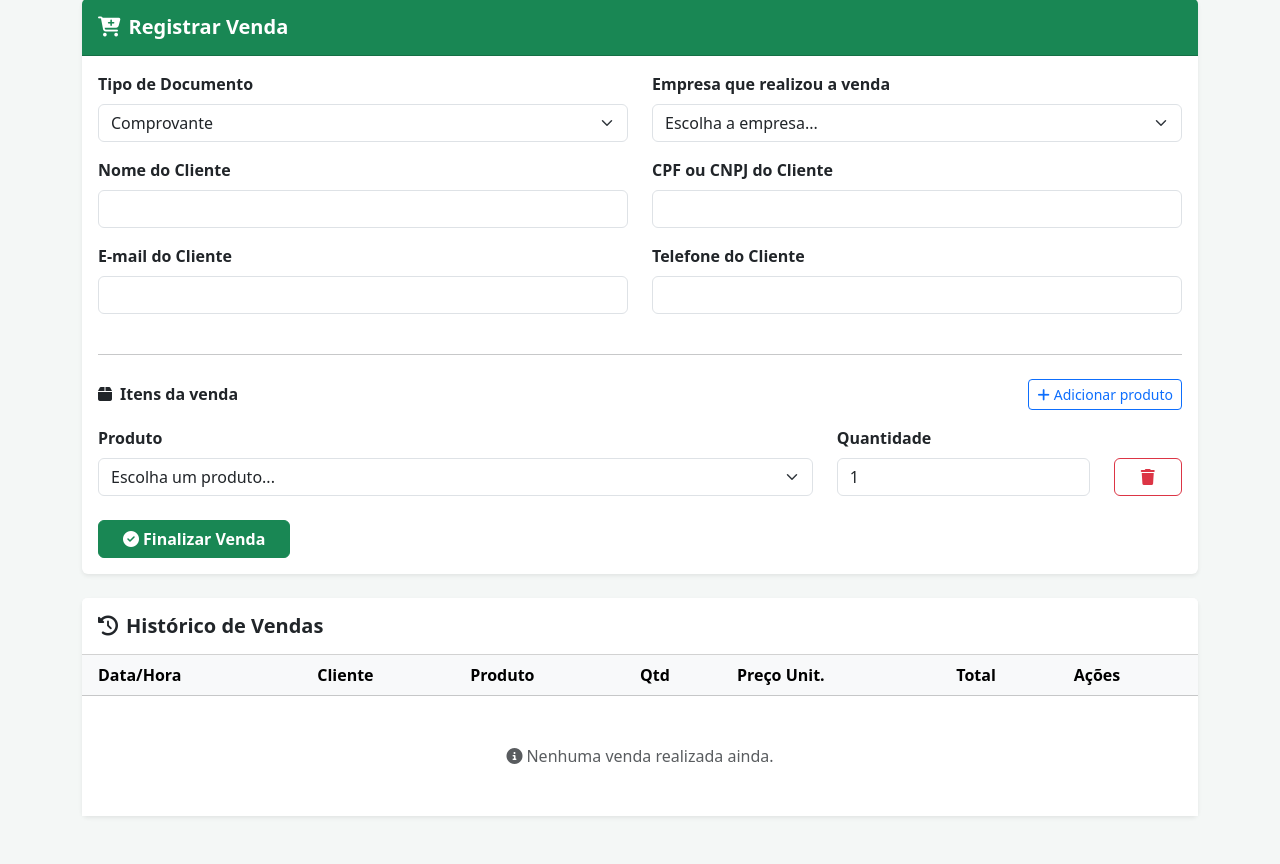
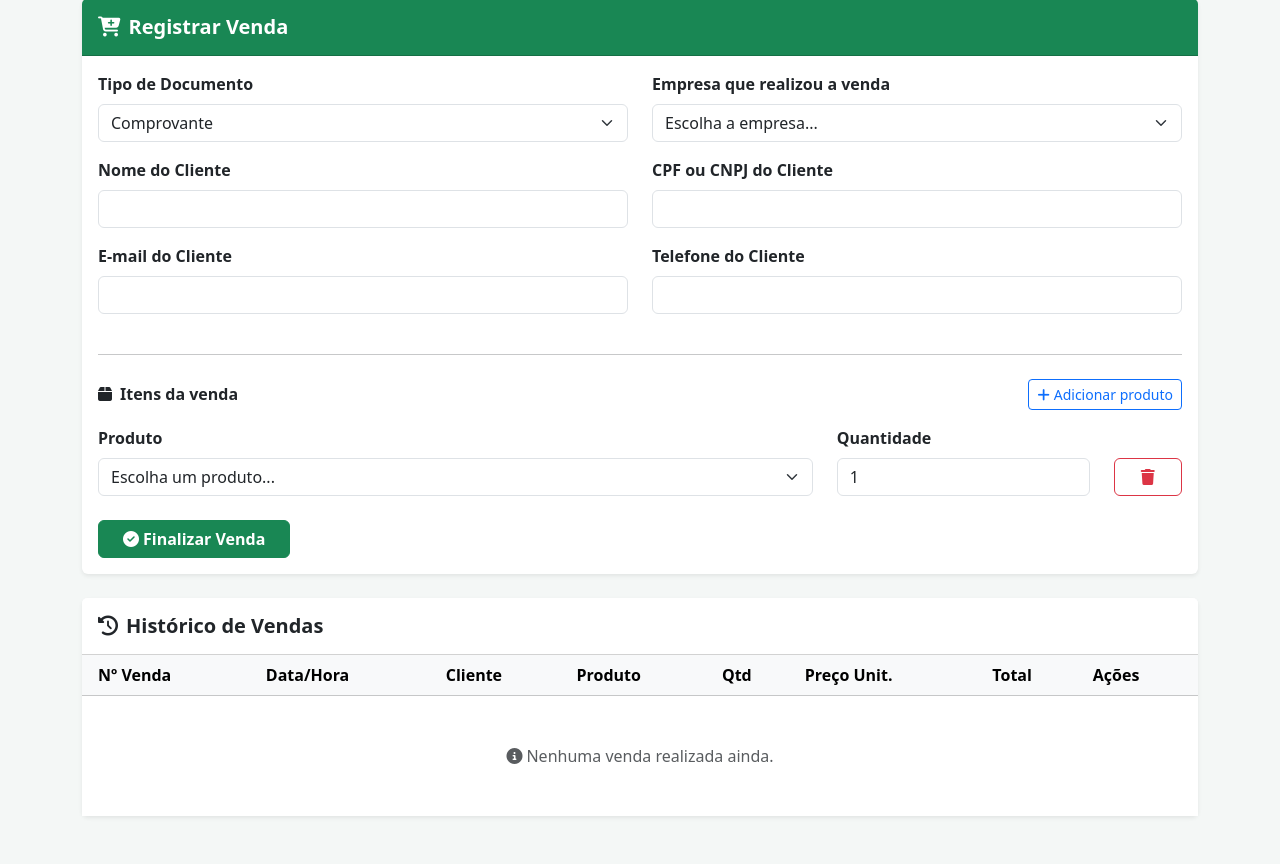
Before and after one commit to gustavosdefreitas/Plataforma-de-Gestao-Estrategica-Textil, a FastAPI app: template templates/vendas.html in a window 1280 px wide. Shown: the part 81-945 px from the top of the page. Run offline with FastAPI, Linux system fonts and the light colour scheme; the template is opened without the code that fills it, so the values that code supplies are empty; parts of the project's set-up code (start-up, migrations or seed data) failed here and were passed over.

Commit message:
feat(vendas): substitui UUID por número sequencial de venda (#000001, #000002...)
- Cria sequência seq_numero_venda e coluna vendas.numero_venda no lifespan
- Gera numero_venda via nextval() em POST /vendas/nova e grava em todas as linhas do grupo
- Exibe "#000001" no histórico de vendas e no comprovante PDF
- Mantém grupo_venda como chave de URL e agrupamento

Co-Authored-By: Claude Opus 4.7 <noreply@anthropic.com>

```diff
--- a/main.py
+++ b/main.py
@@ -140,6 +140,13 @@ async def lifespan(app: FastAPI):
         conn.execute(text("""
             ALTER TABLE vendas
             ADD COLUMN IF NOT EXISTS grupo_venda VARCHAR(36)
+        """))
+
+        conn.execute(text("CREATE SEQUENCE IF NOT EXISTS seq_numero_venda START 1"))
+
+        conn.execute(text("""
+            ALTER TABLE vendas
+            ADD COLUMN IF NOT EXISTS numero_venda INTEGER
         """))
 
         conn.execute(text("""
@@ -812,6 +819,7 @@ async def pagina_vendas(
         SELECT
             v.id,
             v.grupo_venda,
+            v.numero_venda,
             v.data_venda,
             v.tipo_documento,
             v.cliente_nome,
@@ -894,6 +902,7 @@ async def registrar_venda(
     status_documento = "pendente_nfe" if tipo_documento == "nfe" else "gerado"
 
     with engine.connect() as conn:
+        numero_venda = conn.execute(text("SELECT nextval('seq_numero_venda')")).scalar()
         ids_vendas = []
         total_geral = 0.0
         itens_log = []
@@ -924,6 +933,7 @@ async def registrar_venda(
             resultado = conn.execute(text("""
                 INSERT INTO vendas (
                     grupo_venda,
+                    numero_venda,
                     produto_id,
                     empresa_id,
                     tipo_documento,
@@ -939,6 +949,7 @@ async def registrar_venda(
                 )
                 VALUES (
                     :grupo_venda,
+                    :numero_venda,
                     :produto_id,
                     :empresa_id,
                     :tipo_documento,
@@ -955,6 +966,7 @@ async def registrar_venda(
                 RETURNING id
             """), {
                 "grupo_venda": grupo_venda,
+                "numero_venda": numero_venda,
                 "produto_id": prod_id,
                 "empresa_id": empresa_id,
                 "tipo_documento": tipo_documento,
@@ -992,7 +1004,7 @@ async def registrar_venda(
         user.id,
         user.username,
         "VENDA",
-        f"Grupo: {grupo_venda} | Cliente: {cliente_nome} | Tipo: {tipo_documento} | Itens: {'; '.join(itens_log)} | Total geral: R$ {total_geral:.2f}"
+        f"Venda: #{numero_venda:06d} | Grupo: {grupo_venda} | Cliente: {cliente_nome} | Tipo: {tipo_documento} | Itens: {'; '.join(itens_log)} | Total geral: R$ {total_geral:.2f}"
     )
 
     if tipo_documento == "comprovante":
@@ -1228,6 +1240,7 @@ async def gerar_comprovante_grupo(grupo_venda: str, request: Request):
             SELECT
                 v.id,
                 v.grupo_venda,
+                v.numero_venda,
                 v.data_venda,
                 v.tipo_documento,
                 v.cliente_nome,
@@ -1265,7 +1278,8 @@ async def gerar_comprovante_grupo(grupo_venda: str, request: Request):
 
     y -= 30
     pdf.setFont("Helvetica", 10)
-    pdf.drawString(50, y, f"Grupo da venda: {venda_base.grupo_venda}")
+    numero_fmt = f"#{venda_base.numero_venda:06d}" if venda_base.numero_venda else "—"
+    pdf.drawString(50, y, f"Nº da Venda: {numero_fmt}")
     y -= 18
     pdf.drawString(50, y, f"Data: {str(venda_base.data_venda)[:16]}")
     y -= 18
--- a/templates/vendas.html
+++ b/templates/vendas.html
@@ -120,7 +120,8 @@
                         <caption class="visually-hidden">Histórico de vendas registradas</caption>
                         <thead class="table-light">
                             <tr>
-                                <th scope="col" class="ps-3">Data/Hora</th>
+                                <th scope="col" class="ps-3">Nº Venda</th>
+                                <th scope="col">Data/Hora</th>
                                 <th scope="col">Cliente</th>
                                 <th scope="col">Produto</th>
                                 <th scope="col">Qtd</th>
@@ -132,7 +133,14 @@
                         <tbody>
                             {% for v in vendas %}
                             <tr>
-                                <td class="ps-3 small text-muted">{{ v.data_venda.strftime('%d/%m/%Y %H:%M') if v.data_venda else '' }}</td>
+                                <td class="ps-3">
+                                    {% if v.numero_venda %}
+                                        <strong>#{{ "%06d" | format(v.numero_venda) }}</strong>
+                                    {% else %}
+                                        <span class="text-muted">—</span>
+                                    {% endif %}
+                                </td>
+                                <td class="small text-muted">{{ v.data_venda.strftime('%d/%m/%Y %H:%M') if v.data_venda else '' }}</td>
                                 <td>{{ v.cliente_nome }}</td>
                                 <td class="fw-bold">{{ v.produto_nome }}</td>
                                 <td>{{ v.quantidade }}</td>
@@ -156,7 +164,7 @@
                             </tr>
                             {% else %}
                             <tr>
-                                <td colspan="7" class="text-center py-5 text-muted">
+                                <td colspan="8" class="text-center py-5 text-muted">
                                     <i class="fas fa-info-circle me-1" aria-hidden="true"></i>Nenhuma venda realizada ainda.
                                 </td>
                             </tr>
```
